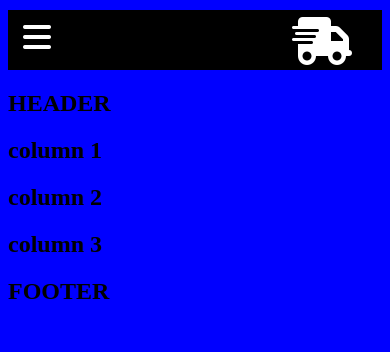
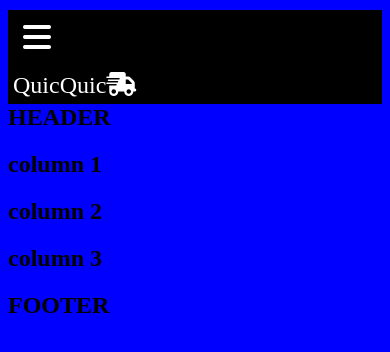
Before and after one commit to mosidrum/Web_alison, a plain HTML site: page index.html in a window 390 px wide. Drawn offline with Linux system fonts and the light colour scheme.

Commit message:
continuing later

```diff
--- a/app.css
+++ b/app.css
@@ -8,6 +8,11 @@
     background-color: #000;
     color: #fff;
     margin: 10px auto; /*this will allow us to center the navbar even after changing the width of the navbar and makes it responsive */
+}
+.navbar:after{
+   content: "";
+   display: table;
+   clear: both;
 }
 .navlinks{
     list-style: none;
@@ -33,7 +38,7 @@
 .logo{
     float: right;
     margin: 10px 15px;
-    font-size: 3em;
+    font-size: 2em;
     color: white;
     margin: 5px 30px;
 }
@@ -44,6 +49,22 @@
     font-size: 2em;
     cursor: pointer;
 }
+@media screen and (max-width:900px){
+    body{
+        background-color: aqua;
+    }
+    .logo{
+        font-size: 1.5em;
+        padding: 10px;
+    }
+    .navlinks li a{
+       font-size: 1em;
+    }
+    .navlinks li{
+        margin: 5px auto;
+        padding: 10px;
+    }
+}
 
 @media screen and (max-width:700px){
     body{
@@ -52,6 +73,7 @@
     .navlinks li{
         width: 100%;
         margin: 0 !important;
+        background-color: black;
     }
     .barMenu{
         display: block;
@@ -62,4 +84,10 @@
     .navbar{
         width: 100%;
     }
+    .logo{
+        width: 100%;
+        padding: 5px;
+        margin: auto;
+        background-color: black;
+    }
 }
--- a/index.html
+++ b/index.html
@@ -17,7 +17,7 @@
             <li><a href="#">Services</a></li>
             <li><a href="#">About Us</a></li>
         </ul>
-        <div class="logo"><i class="fa-solid fa-truck-fast"></i></div>
+        <div class="logo">QuicQuic<i class="fa-solid fa-truck-fast"></i></div>
     </nav>
     <header>
         <h2>HEADER</h2>
```
